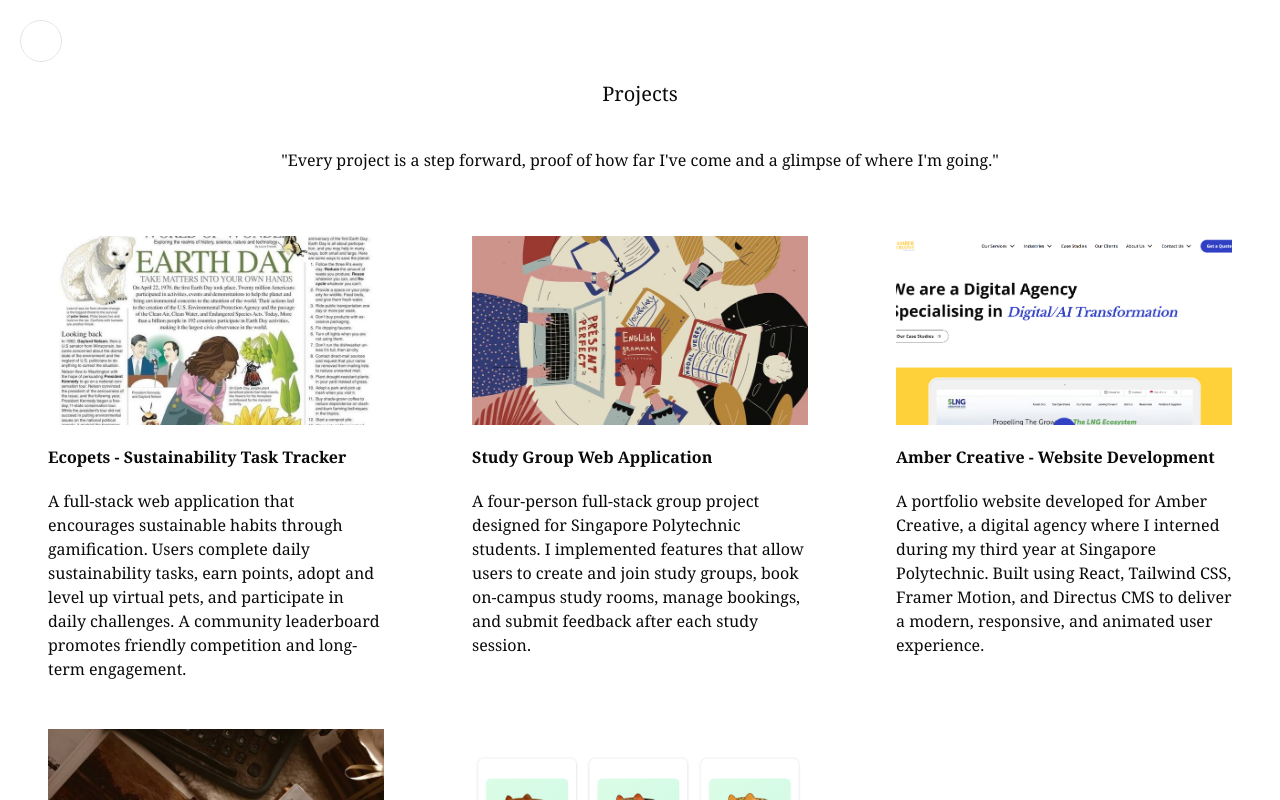
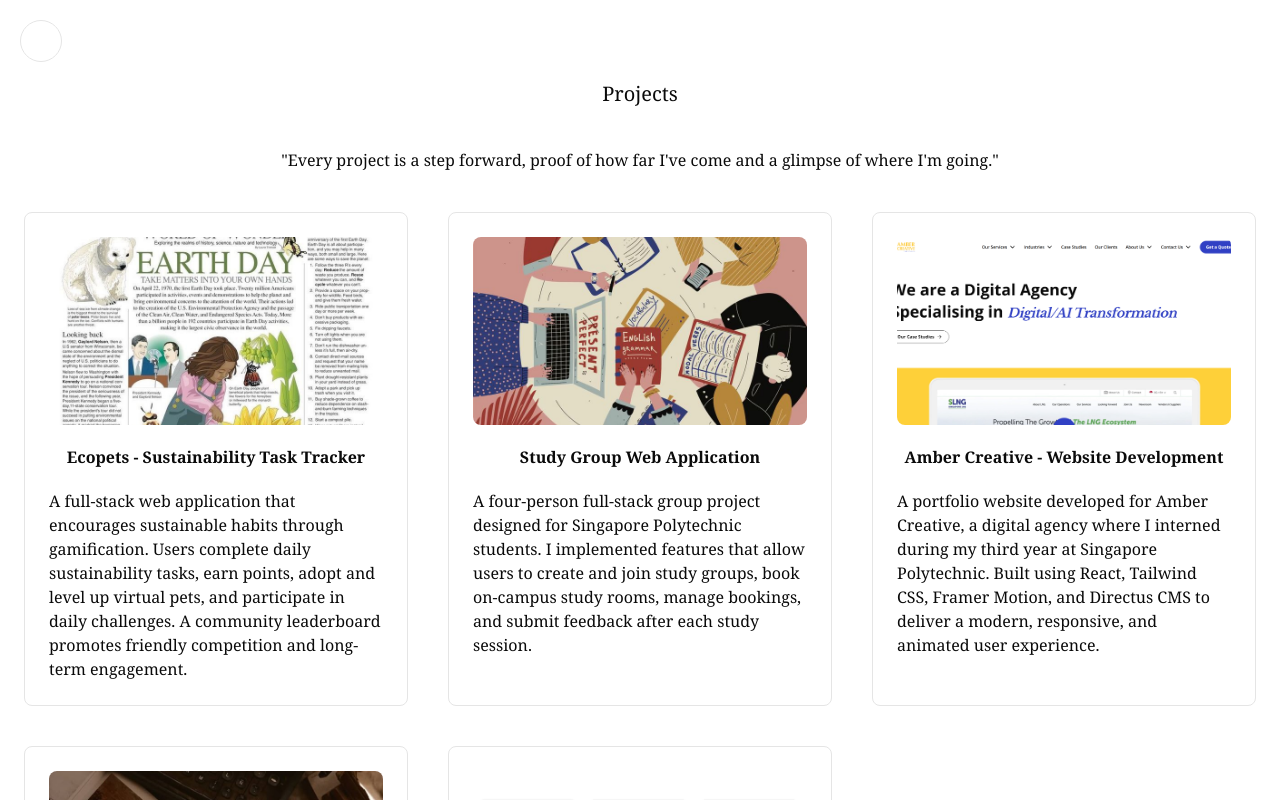
Before and after one commit to AyeThidaTun/portfolio-v2, a Next.js app: page /projects in a window 1280 px wide. Shown: the top 800 px of the page. Built offline with nearby package versions, Linux system fonts and the light colour scheme; some icons are missing.

Commit message:
feat: fix card styling

```diff
--- a/app/projects/_components/project-cards.tsx
+++ b/app/projects/_components/project-cards.tsx
@@ -5,20 +5,20 @@
 
 export default function ProjectCard() {
 	return (
-		<section className="flex-row grid grid-cols-3 gap-x-10">
+		<section className="flex-row grid grid-cols-3 gap-10">
 			{cardsData.map((card) => (
-				<Card key={card.id} className="w-full max-w-sm">
+				<Card key={card.id} className="border rounded-md w-full max-w-sm">
 					<Link href={card.href}>
 						<div className="custom-cursor">
 							<CardContent className="row-span-2 grid-rows-subgrid space-y-5">
 								<Image
 									src={card.src}
 									alt={""}
-									className="object-cover aspect-video"
+									className="object-cover aspect-video rounded-md"
 									width={400}
 									height={200}
 								/>
-								<h2 className="text-md font-bold">{card.title}</h2>
+								<h2 className="text-center text-md font-bold">{card.title}</h2>
 								<p className="">{card.description}</p>
 							</CardContent>
 						</div>
```
